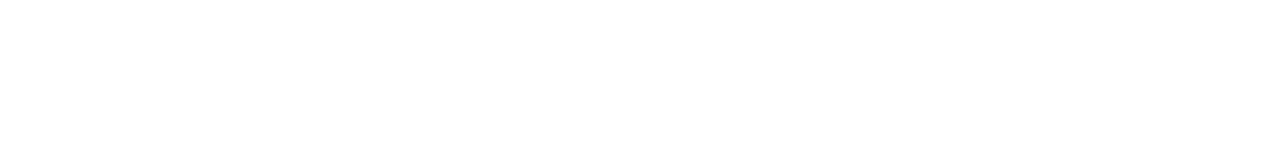
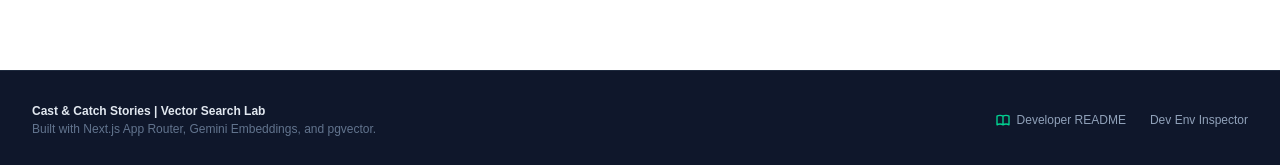
Before and after one commit to JamesTicatic/FishingProject, a Next.js app: page / in a window 1280 px wide. Shown: the part 2632-2797 px from the top of the page. Before the commit the page ends 2702 px from the top, so only its background shows below. Built offline with nearby package versions, Linux system fonts and the light colour scheme.

Commit message:
feat(ui): update readme

```diff
--- a/app/layout.tsx
+++ b/app/layout.tsx
@@ -32,6 +32,35 @@
       <body className="min-h-full flex flex-col bg-slate-50 text-slate-900 selection:bg-emerald-200 selection:text-emerald-900">
         <Navbar />
         <div className="flex-1">{children}</div>
+        <footer className="bg-slate-900 border-t border-slate-800 text-slate-400 py-8 px-4 sm:px-6 lg:px-8">
+          <div className="max-w-7xl mx-auto flex flex-col sm:flex-row items-center justify-between gap-4 text-xs">
+            <div>
+              <p className="font-semibold text-slate-200">Cast &amp; Catch Stories | Vector Search Lab</p>
+              <p className="text-slate-500 mt-0.5">Built with Next.js App Router, Gemini Embeddings, and pgvector.</p>
+            </div>
+            <div className="flex items-center gap-6">
+              <a
+                href="https://github.com/JamesTicatic/FishingProject#readme"
+                target="_blank"
+                rel="noopener noreferrer"
+                className="hover:text-emerald-400 font-medium transition-colors flex items-center gap-1.5"
+              >
+                <svg className="w-4 h-4 text-emerald-400" fill="none" stroke="currentColor" viewBox="0 0 24 24">
+                  <path strokeLinecap="round" strokeLinejoin="round" strokeWidth="2" d="M12 6.253v13m0-13C10.832 5.477 9.246 5 7.5 5S4.168 5.477 3 6.253v13C4.168 18.477 5.754 18 7.5 18s3.332.477 4.5 1.253m0-13C13.168 5.477 14.754 5 16.5 5c1.747 0 3.332.477 4.5 1.253v13C19.832 18.477 18.247 18 16.5 18c-1.746 0-3.332.477-4.5 1.253" />
+                </svg>
+                Developer README
+              </a>
+              <a
+                href="/api/dev/env"
+                target="_blank"
+                rel="noopener noreferrer"
+                className="hover:text-emerald-400 font-medium transition-colors"
+              >
+                Dev Env Inspector
+              </a>
+            </div>
+          </div>
+        </footer>
       </body>
     </html>
   );
--- a/components/Navbar.tsx
+++ b/components/Navbar.tsx
@@ -40,6 +40,17 @@
             >
               Home
             </Link>
+            <a
+              href="https://github.com/JamesTicatic/FishingProject#readme"
+              target="_blank"
+              rel="noopener noreferrer"
+              className="text-sm font-medium text-emerald-100 hover:text-white transition-colors inline-flex items-center gap-1.5"
+            >
+              <svg className="w-4 h-4 text-emerald-400" fill="none" stroke="currentColor" viewBox="0 0 24 24">
+                <path strokeLinecap="round" strokeLinejoin="round" strokeWidth="2" d="M12 6.253v13m0-13C10.832 5.477 9.246 5 7.5 5S4.168 5.477 3 6.253v13C4.168 18.477 5.754 18 7.5 18s3.332.477 4.5 1.253m0-13C13.168 5.477 14.754 5 16.5 5c1.747 0 3.332.477 4.5 1.253v13C19.832 18.477 18.247 18 16.5 18c-1.746 0-3.332.477-4.5 1.253" />
+              </svg>
+              <span>Docs / README</span>
+            </a>
             <Link
               href="/dashboard"
               className="hidden sm:inline-flex items-center gap-1.5 px-3 py-1.5 rounded-full text-xs font-semibold bg-emerald-800/80 hover:bg-emerald-700 text-emerald-200 hover:text-white transition-colors border border-emerald-700/50"
--- a/lib/rate-limit.ts
+++ b/lib/rate-limit.ts
@@ -26,7 +26,7 @@
 }
 
 export function checkRateLimit(ip: string, config: RateLimitConfig = {}) {
-  const limit = config.limit ?? 15; // Default: 15 requests per minute
+  const limit = config.limit ?? 60; // Default: 60 requests per minute
   const windowMs = config.windowMs ?? 60 * 1000; // Default: 1 minute window
   const now = Date.now();
 
--- a/middleware.ts
+++ b/middleware.ts
@@ -10,8 +10,8 @@
       request.headers.get('x-real-ip') ||
       '127.0.0.1';
 
-    // Allow 15 requests per minute per IP address
-    const result = checkRateLimit(ip, { limit: 15, windowMs: 60 * 1000 });
+    // Allow 60 requests per minute per IP address
+    const result = checkRateLimit(ip, { limit: 60, windowMs: 60 * 1000 });
 
     if (result.isLimited) {
       return NextResponse.json(
@@ -22,7 +22,7 @@
           status: 429,
           headers: {
             'Retry-After': String(result.retryAfter),
-            'X-RateLimit-Limit': '15',
+            'X-RateLimit-Limit': '60',
             'X-RateLimit-Remaining': '0',
           }
         }
@@ -30,7 +30,7 @@
     }
 
     const response = NextResponse.next();
-    response.headers.set('X-RateLimit-Limit', '15');
+    response.headers.set('X-RateLimit-Limit', '60');
     response.headers.set('X-RateLimit-Remaining', String(result.remaining));
     return response;
   }
```
Also changed, not shown: 1 other file (tests, documents, lock files or other folders).
